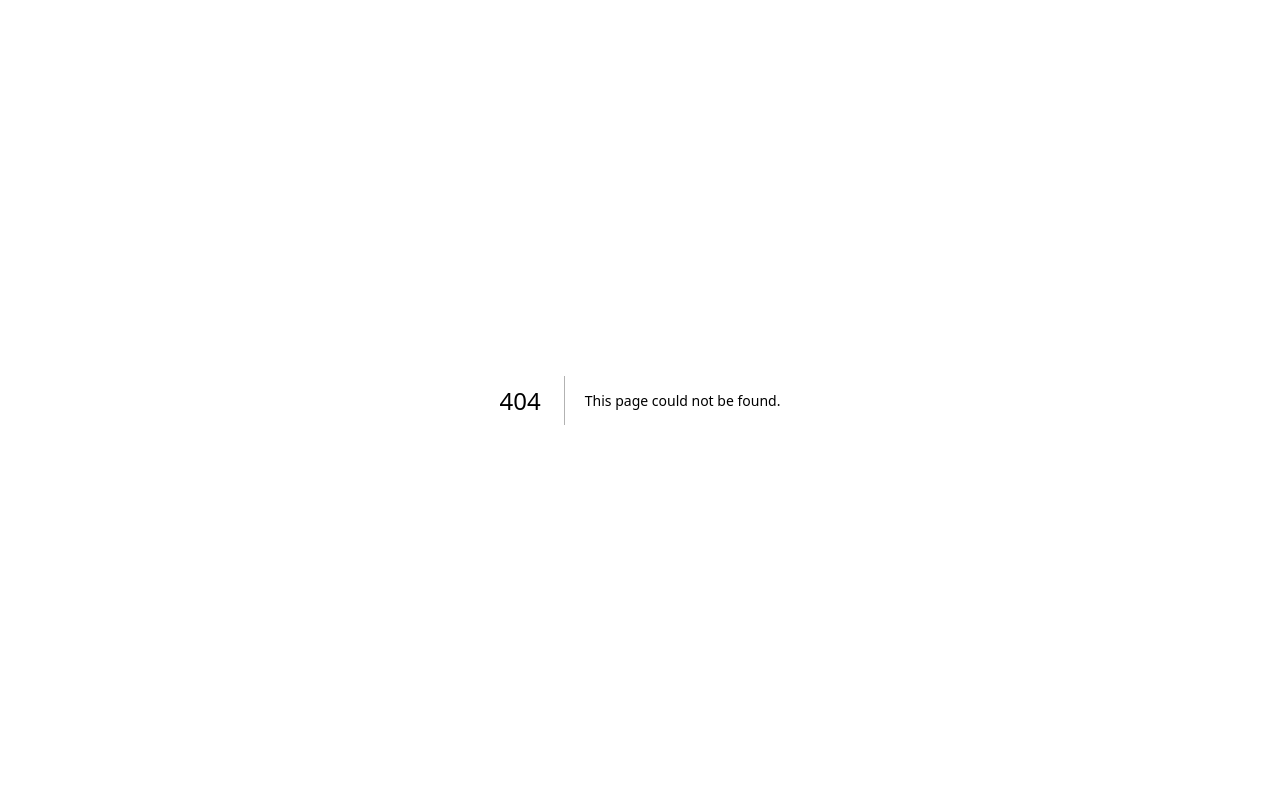
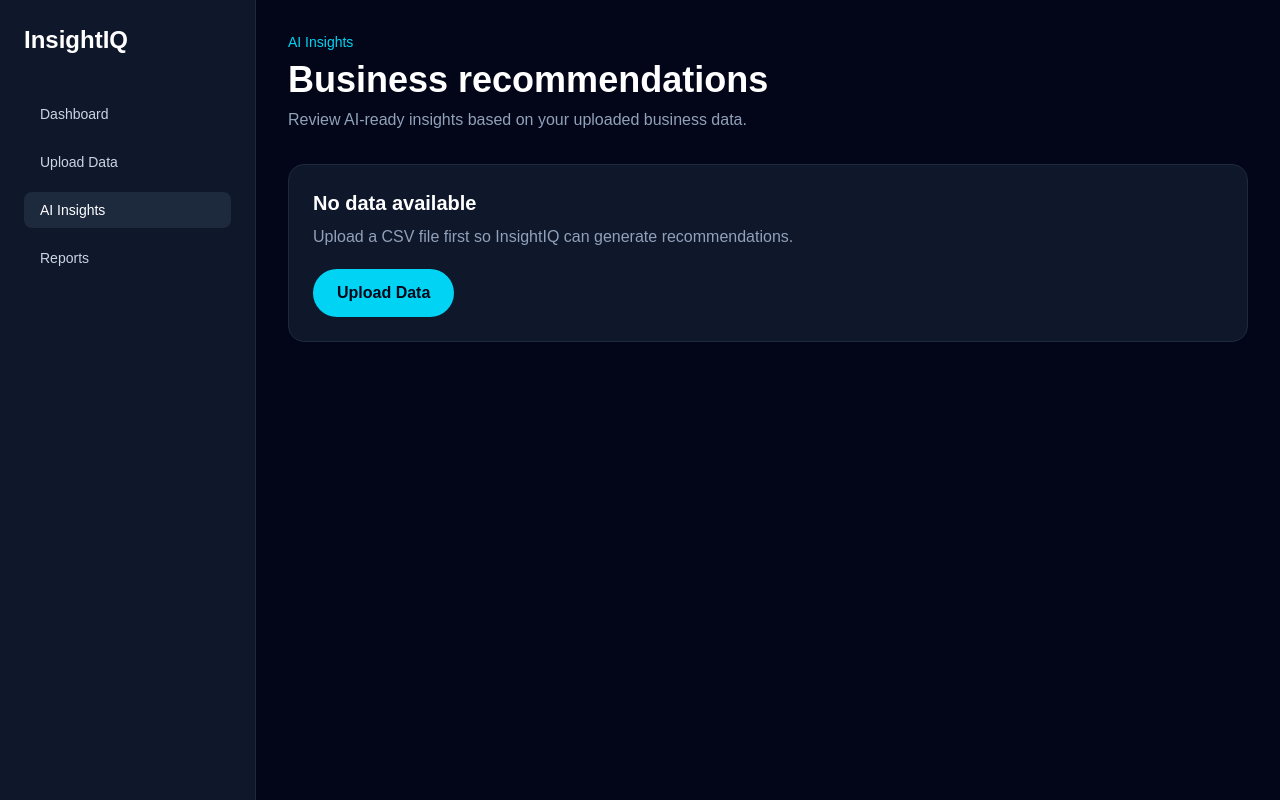
Before and after one commit to Jalucas1/insightiq, a Next.js app: page /insights in a window 1280 px wide. Before the commit this address had no page. Built offline with nearby package versions, Linux system fonts and the light colour scheme.

Commit message:
Add AI insights page

```diff
--- a/src/app/dashboard/page.tsx
+++ b/src/app/dashboard/page.tsx
@@ -81,7 +81,9 @@ useEffect(() => {
                 <Link href="/upload" className="block px-4 py-2 hover:text-white">
                     Upload Data
                 </Link>
-                <p className="px-4 py-2">AI Insights</p>
+                <Link href="/insights" className="block px-4 py-2 hover:text-white">
+                    AI Insights
+                </Link>
                 <p className="px-4 py-2">Reports</p>
             </nav>
           </aside>
--- /dev/null
+++ b/src/app/insights/page.tsx
@@ -0,0 +1,121 @@
+"use client";
+
+import Link from "next/link";
+import { useEffect, useState } from "react";
+
+type BusinessRow = {
+  date: string;
+  revenue: number;
+  orders: number;
+  customers: number;
+  source: string;
+};
+
+export default function InsightsPage() {
+  const [data, setData] = useState<BusinessRow[]>([]);
+
+  useEffect(() => {
+    const savedData = localStorage.getItem("insightiq-data");
+
+    if (savedData) {
+      setData(JSON.parse(savedData));
+    }
+  }, []);
+
+  const totalRevenue = data.reduce((sum, row) => sum + row.revenue, 0);
+  const totalOrders = data.reduce((sum, row) => sum + row.orders, 0);
+  const totalCustomers = data.reduce((sum, row) => sum + row.customers, 0);
+  const averageOrderValue = totalOrders > 0 ? totalRevenue / totalOrders : 0;
+
+  return (
+    <main className="min-h-screen bg-slate-950 text-white">
+      <div className="flex">
+        <aside className="hidden min-h-screen w-64 border-r border-slate-800 bg-slate-900 p-6 md:block">
+          <h1 className="text-2xl font-bold">InsightIQ</h1>
+
+          <nav className="mt-10 space-y-3 text-sm text-slate-300">
+            <Link href="/dashboard" className="block px-4 py-2 hover:text-white">
+              Dashboard
+            </Link>
+            <Link href="/upload" className="block px-4 py-2 hover:text-white">
+              Upload Data
+            </Link>
+            <Link href="/insights" className="block rounded-lg bg-slate-800 px-4 py-2 text-white">
+              AI Insights
+            </Link>
+            <p className="px-4 py-2">Reports</p>
+          </nav>
+        </aside>
+
+        <section className="flex-1 p-8">
+          <div className="mb-8">
+            <p className="text-sm text-cyan-400">AI Insights</p>
+            <h2 className="mt-2 text-4xl font-bold">Business recommendations</h2>
+            <p className="mt-2 text-slate-400">
+              Review AI-ready insights based on your uploaded business data.
+            </p>
+          </div>
+
+          {data.length === 0 ? (
+            <div className="rounded-2xl border border-slate-800 bg-slate-900 p-6">
+              <h3 className="text-xl font-semibold">No data available</h3>
+              <p className="mt-2 text-slate-400">
+                Upload a CSV file first so InsightIQ can generate recommendations.
+              </p>
+
+              <Link
+                href="/upload"
+                className="mt-5 inline-block rounded-full bg-cyan-400 px-6 py-3 font-semibold text-slate-950 hover:bg-cyan-300"
+              >
+                Upload Data
+              </Link>
+            </div>
+          ) : (
+            <div className="grid gap-6 lg:grid-cols-3">
+              <div className="rounded-2xl bg-slate-900 p-6">
+                <p className="text-sm text-slate-400">Total Revenue</p>
+                <h3 className="mt-2 text-3xl font-bold">
+                  ${totalRevenue.toLocaleString()}
+                </h3>
+              </div>
+
+              <div className="rounded-2xl bg-slate-900 p-6">
+                <p className="text-sm text-slate-400">Avg. Order Value</p>
+                <h3 className="mt-2 text-3xl font-bold">
+                  ${averageOrderValue.toFixed(2)}
+                </h3>
+              </div>
+
+              <div className="rounded-2xl bg-slate-900 p-6">
+                <p className="text-sm text-slate-400">Customers</p>
+                <h3 className="mt-2 text-3xl font-bold">
+                  {totalCustomers.toLocaleString()}
+                </h3>
+              </div>
+
+              <div className="rounded-2xl border border-cyan-400/20 bg-slate-900 p-6 lg:col-span-3">
+                <h3 className="text-2xl font-semibold">Generated Insight</h3>
+                <p className="mt-4 leading-7 text-slate-300">
+                  Revenue is trending positively based on the uploaded dataset.
+                  Email appears to be a strong-performing source, while average
+                  order value should be monitored for opportunities to increase
+                  customer spend.
+                </p>
+              </div>
+
+              <div className="rounded-2xl bg-slate-900 p-6 lg:col-span-3">
+                <h3 className="text-2xl font-semibold">Recommended Actions</h3>
+
+                <ul className="mt-4 space-y-3 text-slate-300">
+                  <li>• Increase focus on high-performing traffic sources.</li>
+                  <li>• Test bundled offers to improve average order value.</li>
+                  <li>• Compare revenue growth against customer growth monthly.</li>
+                </ul>
+              </div>
+            </div>
+          )}
+        </section>
+      </div>
+    </main>
+  );
+}
```
Also changed, not shown: src/app/insights.tsx (added).
